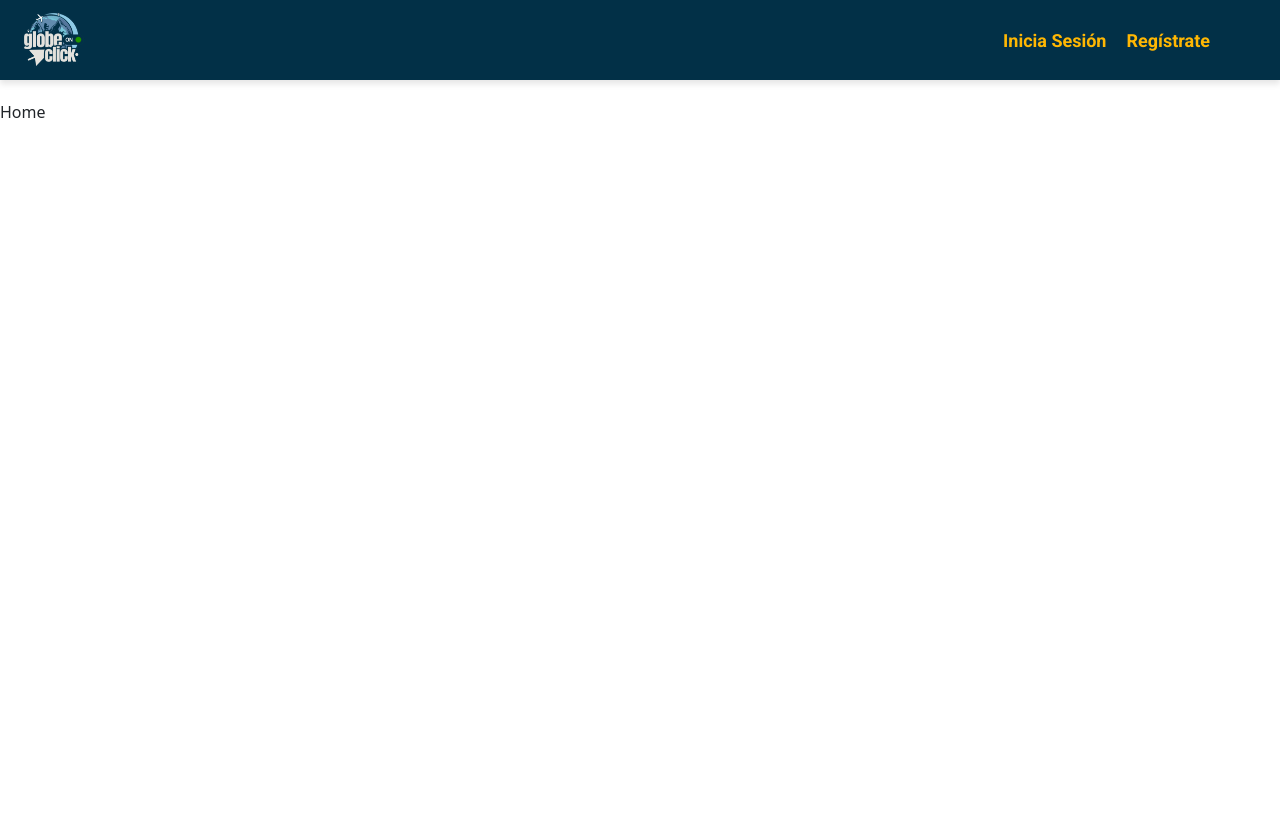
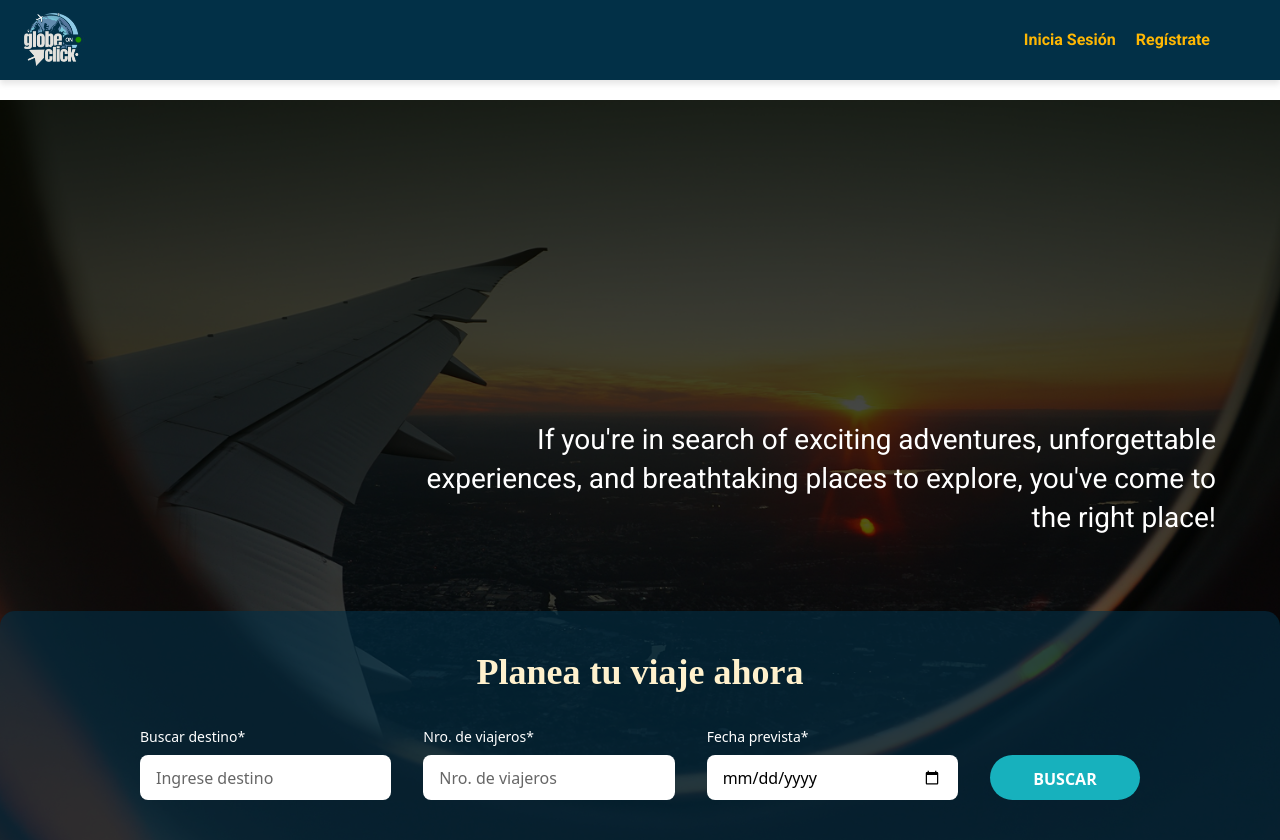
Before and after one commit to Frantisekt/proyecto-integrador-dh, a React (Vite) app in the folder Frontend/turismo_front/: page / in a window 1280 px wide. Before the commit the page ends 800 px from the top, so only its background shows below. Built offline with nearby package versions, Linux system fonts and the light colour scheme.

Commit message:
HU-04
Feat(web): add hero to home page

```diff
--- a/Frontend/turismo_front/src/App.css
+++ b/Frontend/turismo_front/src/App.css
@@ -3,3 +3,8 @@
   padding: 0;
   box-sizing: border-box;
 }
+
+html, body {
+  margin: 0;
+  padding: 0;
+}
--- a/Frontend/turismo_front/src/Components/Header/Header.module.css
+++ b/Frontend/turismo_front/src/Components/Header/Header.module.css
@@ -1,6 +1,7 @@
 @import url('https://fonts.googleapis.com/css2?family=Roboto:wght@400;700&display=swap');
 
 .header {
+  margin: 0px;
   background-color: #023047;
   color: #FFF1CD;
   position: fixed;
@@ -36,7 +37,7 @@
 .authLink {
   color: #ffb703;
   text-decoration: none;
-  font-size: 18px;
+  font-size: 16px;
   font-weight: bold;
   white-space: nowrap;
   position: relative;
--- /dev/null
+++ b/Frontend/turismo_front/src/Components/Hero/Hero.jsx
@@ -0,0 +1,53 @@
+import styles from "./Hero.module.css";
+
+const Hero = () => {
+  return (
+    <section className={styles.hero}>
+      <div className={styles.overlay}></div>
+
+      <div className={styles.content}>
+        <div className={styles.heroTextContainer}>
+          <h2 className={styles.heroText}>
+            If you're in search of exciting adventures, unforgettable experiences,
+            and breathtaking places to explore, you've come to the right place!
+          </h2>
+        </div>
+
+        <div className={styles.searchWrapper}>
+          <div className={styles.searchContainer}>
+            <div className={styles.searchInner}>
+              <h3 className={styles.searchTitle}>Planea tu viaje ahora</h3>
+              <div className={styles.searchBar}>
+                <div className={styles.inputGroup}>
+                  <label>Buscar destino*</label>
+                  <input
+                    type="text"
+                    placeholder="Ingrese destino"
+                  />
+                </div>
+                <div className={styles.inputGroup}>
+                  <label>Nro. de viajeros*</label>
+                  <input
+                    type="number"
+                    placeholder="Nro. de viajeros"
+                    min="1"
+                  />
+                </div>
+                <div className={styles.inputGroup}>
+                  <label>Fecha prevista*</label>
+                  <input
+                    type="date"
+                    placeholder="MM / YYYY"
+                  />
+                </div>
+                <button type="button">BUSCAR</button>
+              </div>
+            </div>
+          </div>
+        </div>
+      </div>
+    </section>
+  );
+};
+
+export default Hero;
--- /dev/null
+++ b/Frontend/turismo_front/src/Components/Hero/Hero.module.css
@@ -0,0 +1,164 @@
+.hero {
+    position: relative;
+    width: 100%;
+    height: calc(100vh - 60px);
+    background: url("../../assets/Hero.png") no-repeat center center/cover;
+    display: flex;
+    flex-direction: column;
+    justify-content: space-between;
+    margin-top: 0px;
+}
+
+.overlay {
+    position: absolute;
+    width: 100%;
+    height: 100%;
+    background: rgba(0, 0, 0, 0.5);
+}
+
+.content {
+    position: relative;
+    z-index: 2;
+    width: 100%;
+    height: 100%;
+    display: flex;
+    flex-direction: column;
+    justify-content: space-between;
+}
+
+.heroTextContainer {
+    width: 100%;
+    display: flex;
+    justify-content: flex-end;
+    padding-right: 5%;
+    padding-top: 40vh;
+}
+
+.heroText {
+    color: white;
+    font-family: 'Roboto', sans-serif;
+    font-size: 28px;
+    font-weight: 400;
+    max-width: 800px;
+    text-align: right;
+    line-height: 1.4;
+}
+
+.searchWrapper {
+    width: 100%;
+    margin-top: auto;
+}
+
+.searchContainer {
+    background-color: rgba(2, 48, 71, 0.6);
+    padding: 2.5rem 0;
+    width: 100%;
+    border-radius: 15px 15px 0 0;
+}
+
+.searchInner {
+    max-width: 1200px;
+    margin: 0 auto;
+    padding: 0 2rem;
+}
+
+.searchTitle {
+    color: #FFF1CD;
+    font-size: 36px;
+    font-weight: bold;
+    margin-bottom: 2rem;
+    font-family: 'Playfair Display', serif;
+    text-align: center;
+}
+
+.searchBar {
+    display: grid;
+    grid-template-columns: repeat(3, minmax(200px, 1fr)) auto;
+    gap: 32px;
+    max-width: 1000px;
+    margin: 0 auto;
+    align-items: end;
+}
+
+.inputGroup {
+    display: flex;
+    flex-direction: column;
+    gap: 8px;
+}
+
+.inputGroup label {
+    color: white;
+    font-size: 14px;
+    font-weight: 500;
+}
+
+.searchBar input {
+    padding: 12px 16px;
+    border: none;
+    border-radius: 8px;
+    font-size: 16px;
+    width: 100%;
+    background: white;
+    height: 45px;
+}
+
+.searchBar input::placeholder {
+    color: #666;
+}
+
+.searchBar button {
+    background-color: #17B1BD;
+    color: white;
+    border: none;
+    padding: 12px 40px;
+    cursor: pointer;
+    border-radius: 25px;
+    font-weight: 600;
+    font-size: 16px;
+    transition: background-color 0.3s, transform 0.2s;
+    height: 45px;
+    margin-bottom: 0;
+    min-width: 150px;
+}
+
+.searchBar button:hover {
+    background-color: #149ca7;
+    transform: translateY(-1px);
+}
+
+@media (max-width: 1200px) {
+    .searchBar {
+        gap: 20px;
+        padding: 0 1rem;
+    }
+}
+
+@media (max-width: 768px) {
+    .heroTextContainer {
+        padding-right: 1rem;
+        padding-left: 1rem;
+        padding-top: 10vh;
+    }
+
+    .heroText {
+        font-size: 24px;
+        text-align: center;
+    }
+
+    .searchBar {
+        grid-template-columns: 1fr;
+        gap: 16px;
+    }
+
+    .searchTitle {
+        font-size: 28px;
+    }
+
+    .searchContainer {
+        padding: 1.5rem 0;
+    }
+
+    .searchBar button {
+        width: 100%;
+    }
+}
--- a/Frontend/turismo_front/src/Components/pages/home/Home.jsx
+++ b/Frontend/turismo_front/src/Components/pages/home/Home.jsx
@@ -1,10 +1,16 @@
-import React from 'react'
+import React from "react";
+import Hero from "../../Hero/Hero";
 import styles from "./Home.module.css";
 
 const Home = () => {
-    return (
-        <div className={styles.container}>Home</div>
-    )
-}
+  return (
+    <div className={styles.container}>
 
-export default Home
+      <Hero />
+
+
+    </div>
+  );
+};
+
+export default Home;
```
Also changed, not shown: Frontend/turismo_front/src/assets/Hero.png (added).
